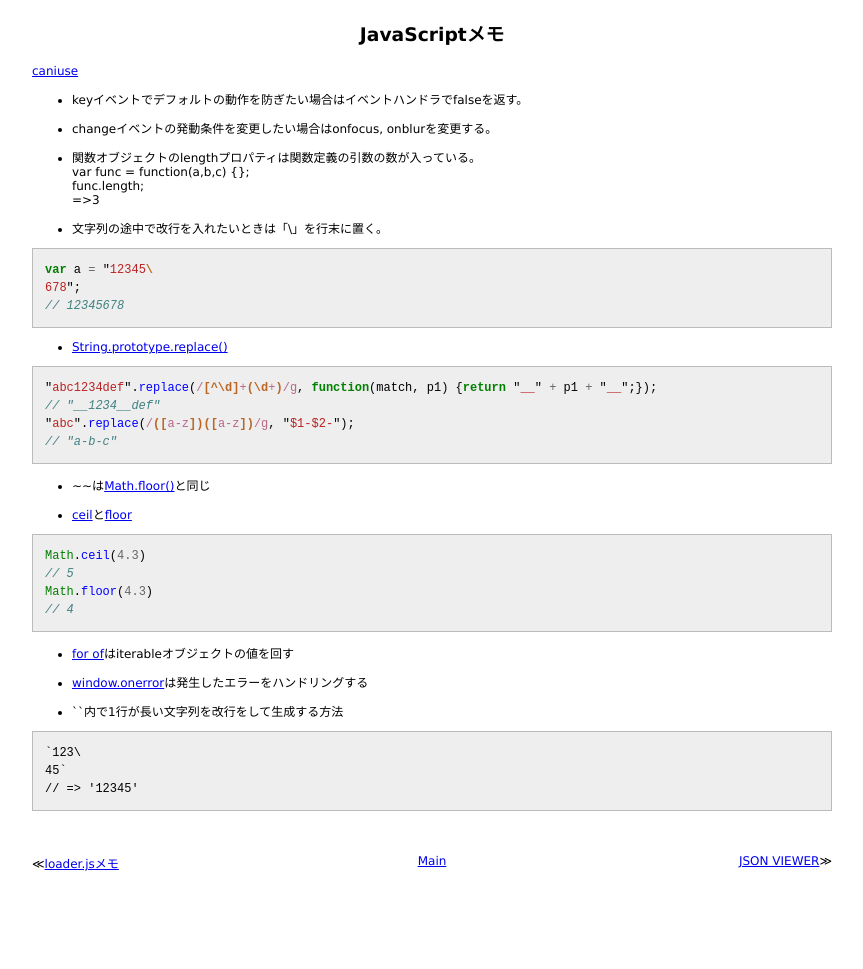
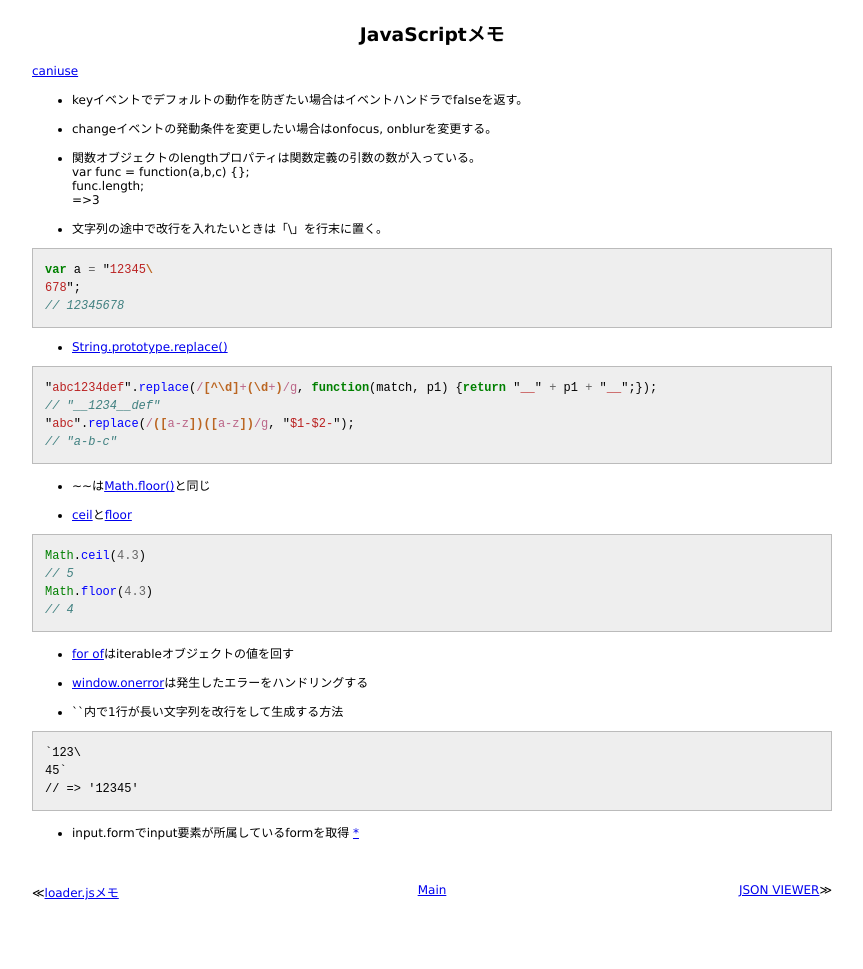
Before and after one commit to 38elements/38elements.github.com, a Jekyll site: the page built from _posts/2014-4-26-javascript.md, in a window 1280 px wide. Shown: the whole page, without its empty margins (208-1071 px from the left). Built offline with Jekyll 4.4.1, drawn with Linux system fonts in a browser that asks for light colours; before the commit the page ends 940 px from its top, so only the background shows below that.

Commit message:
Update 2014-4-26-javascript.md

````diff
--- a/_posts/2014-4-26-javascript.md
+++ b/_posts/2014-4-26-javascript.md
@@ -49,3 +49,5 @@ Math.floor(4.3)
 45`
 // => '12345'
 ```
+
+* input.formでinput要素が所属しているformを取得 [\*](https://developer.mozilla.org/en-US/docs/Web/HTML/Element/input)
````
